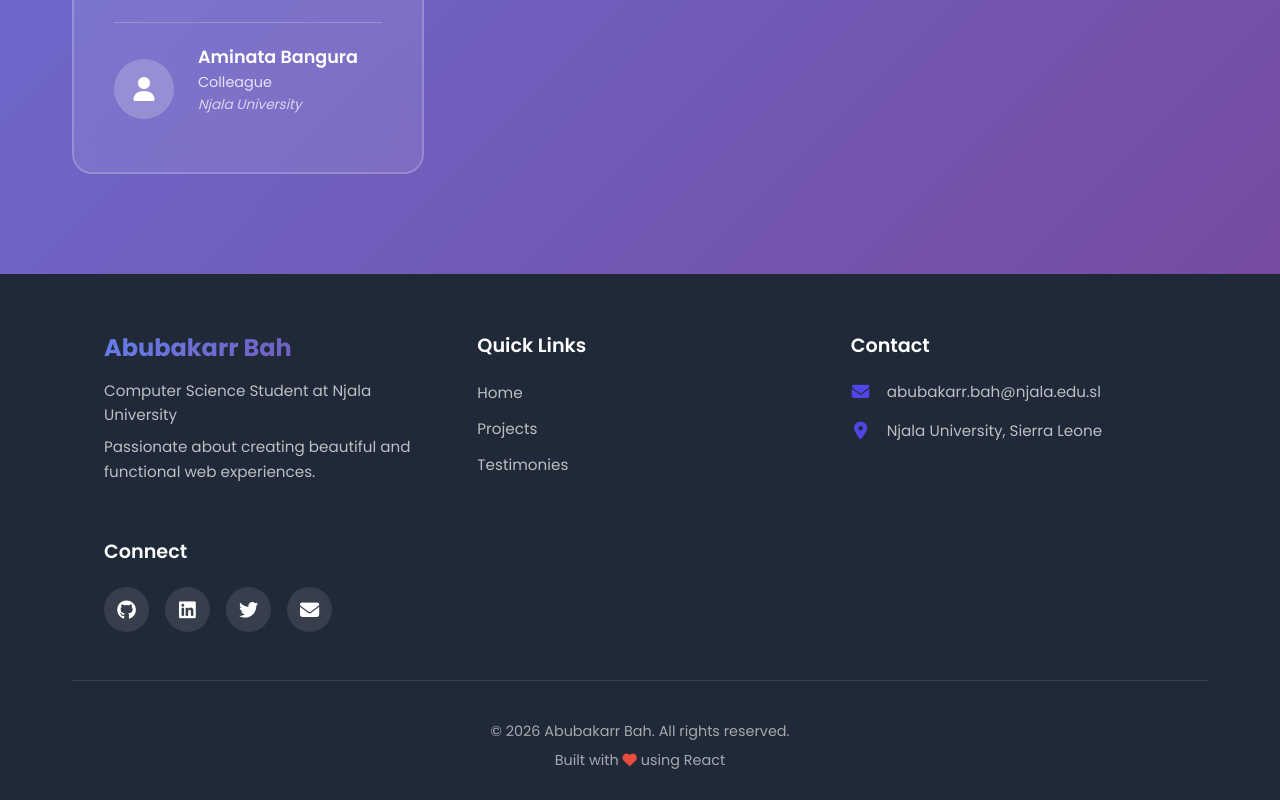
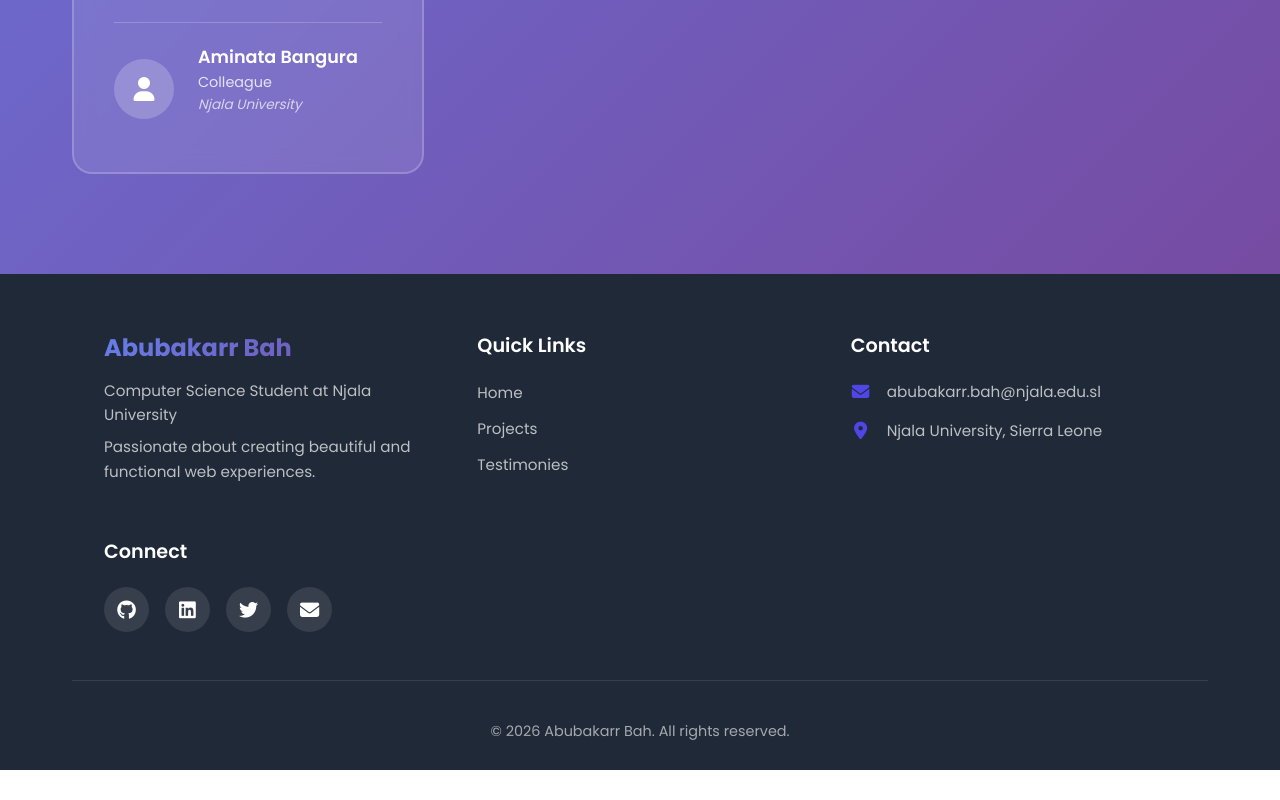
Before and after one commit to DSBAH12/PORTFOLIO, a React (Create React App) app: page / in a window 1280 px wide. Shown: the part 2589-3389 px from the top of the page. After the commit the page ends 3359 px from the top, so only its background shows below. Built offline with nearby package versions, Linux system fonts and the light colour scheme.

Commit message:
fixing the URL

```diff
--- a/src/components/Footer/Footer.js
+++ b/src/components/Footer/Footer.js
@@ -81,11 +81,7 @@ const Footer = () => {
 
         <div className="footer-bottom">
           <p>&copy; {currentYear} Abubakarr Bah. All rights reserved.</p>
-          <p className="footer-credit">
-            Built with{" "}
-            <i className="fas fa-heart" style={{ color: "#e74c3c" }}></i> using
-            React
-          </p>
+          <p className="footer-credit"></p>
         </div>
       </div>
     </footer>
```
Also changed, not shown: package.json (+5 -4 lines), 1 other file (tests, documents, lock files or other folders).
